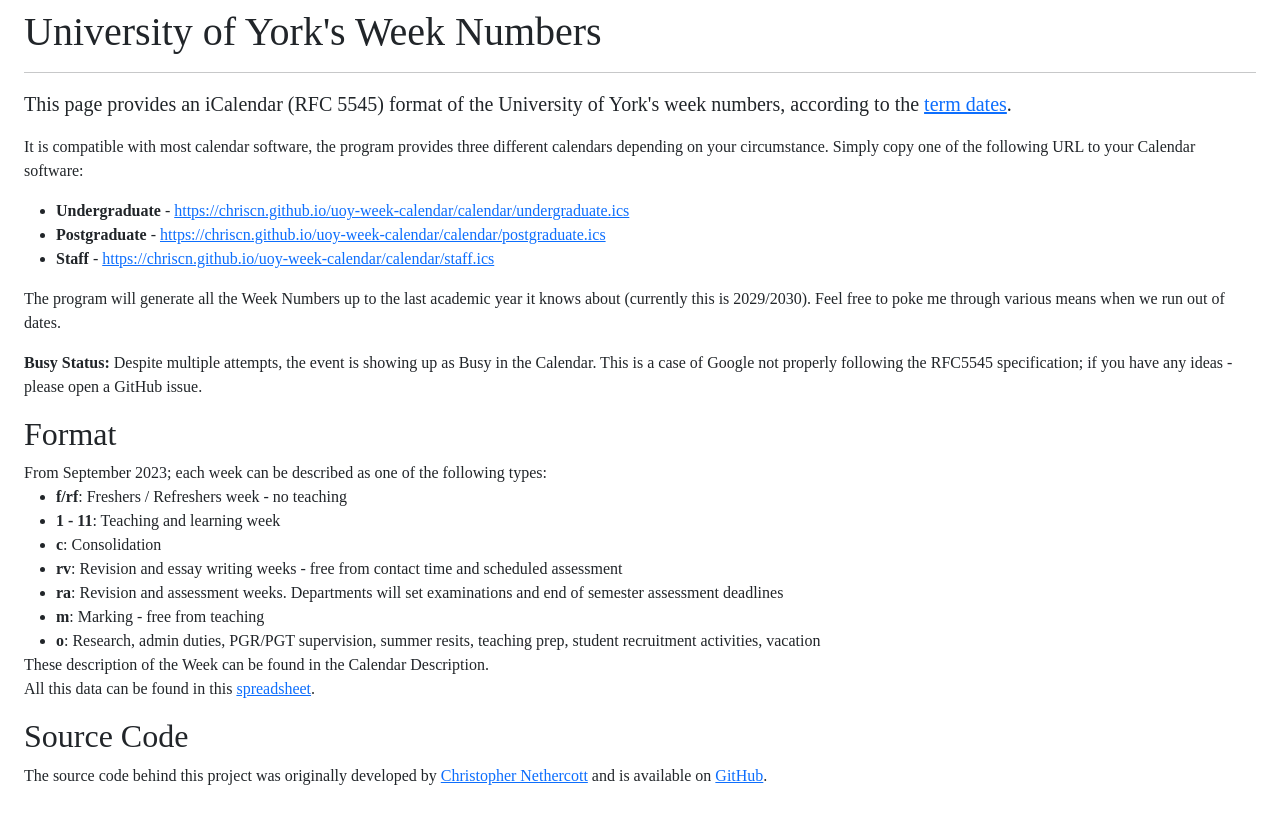
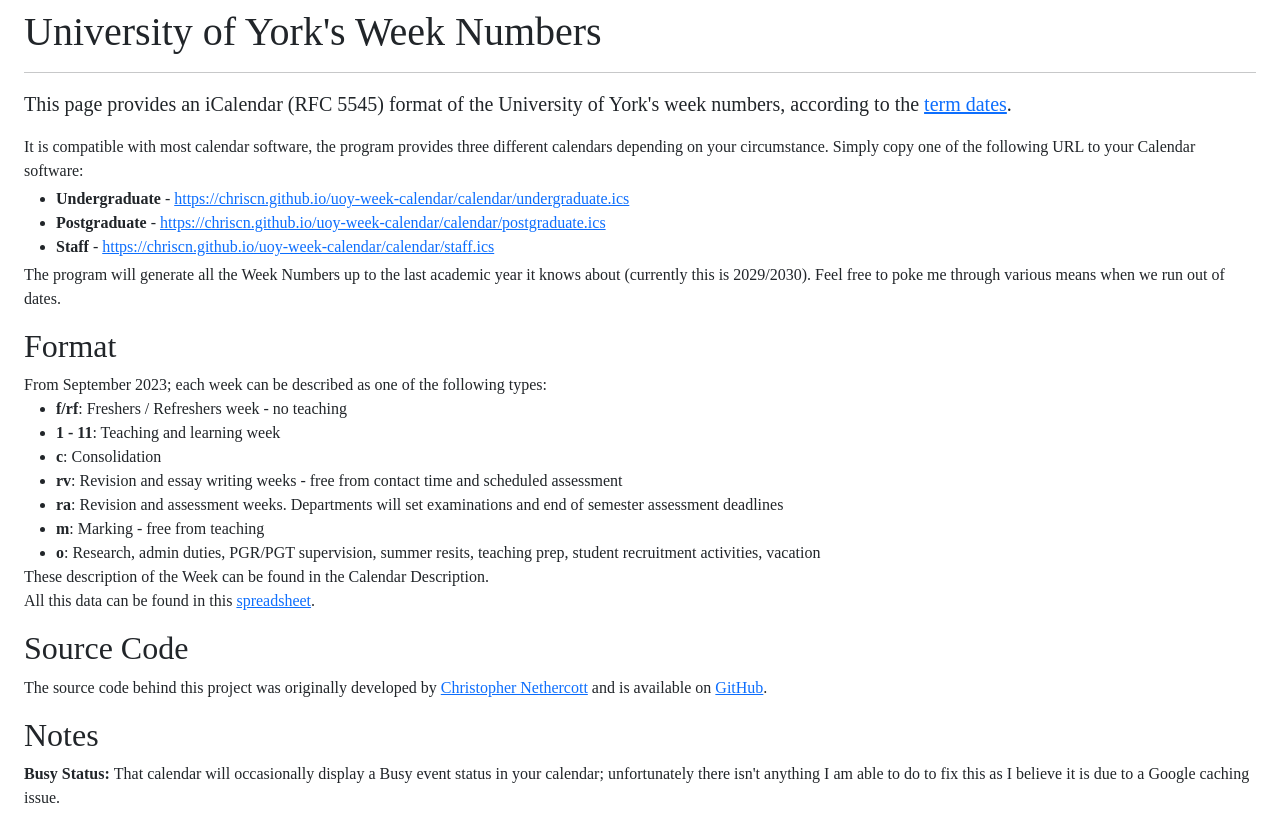
Before and after one commit to markspolakovs/uoy-week-calendar, a website: page src/public/index.html in a window 1280 px wide. Before the commit the page ends 804 px from the top, so only its background shows below. Drawn offline with nearby package versions, Linux system fonts and the light colour scheme.

Commit message:
Moved busy event status because it is kinda fixed idk ll

```diff
--- a/src/public/index.html
+++ b/src/public/index.html
@@ -19,14 +19,13 @@
             <h1>University of York's Week Numbers</h1>
             <hr />
             <p class="lead">This page provides an iCalendar (RFC 5545) format of the University of York's week numbers, according to the <a href="https://www.york.ac.uk/about/term-dates/" target="_blank">term dates</a>.</p>
-            <p>It is compatible with most calendar software, the program provides three different calendars depending on your circumstance. Simply copy one of the following URL to your Calendar software:</p>
-            <ul>
+            <p class="mb-1">It is compatible with most calendar software, the program provides three different calendars depending on your circumstance. Simply copy one of the following URL to your Calendar software:</p>
+            <ul class="mb-1">
                 <li><b>Undergraduate</b> - <a href="https://chriscn.github.io/uoy-week-calendar/calendar/undergraduate.ics">https://chriscn.github.io/uoy-week-calendar/calendar/undergraduate.ics</a></li>
                 <li><b>Postgraduate</b> - <a href="https://chriscn.github.io/uoy-week-calendar/calendar/postgraduate.ics">https://chriscn.github.io/uoy-week-calendar/calendar/postgraduate.ics</a></li>
                 <li><b>Staff</b> - <a href="https://chriscn.github.io/uoy-week-calendar/calendar/staff.ics">https://chriscn.github.io/uoy-week-calendar/calendar/staff.ics</a></li>
             </ul>
             <p>The program will generate all the Week Numbers up to the last academic year it knows about (currently this is 2029/2030). Feel free to poke me through various means when we run out of dates.</p>
-            <p><b>Busy Status:</b> Despite multiple attempts, the event is showing up as Busy in the Calendar. This is a case of Google not properly following the RFC5545 specification; if you have any ideas - please open a GitHub issue.</p>
             <h2>Format</h2>
             <p class="mb-0">From September 2023; each week can be described as one of the following types:</p>
             <ul class="mb-0">
@@ -42,6 +41,8 @@
             <p>All this data can be found in this <a href="https://docs.google.com/spreadsheets/d/1eJh5MMKvYYo0bjGf5IekGv-TGZrouPLa7y55KBcvCPI/edit?usp=sharing" target="_blank">spreadsheet</a>.</p>
             <h2>Source Code</h2>
             <p>The source code behind this project was originally developed by <a href="https://chrisnethercott.co.uk" target="_blank">Christopher Nethercott</a> and is available on <a href="https://github.com/chriscn/uoy-week-calendar">GitHub</a>.</p>
+            <h2>Notes</h2>
+            <p><b>Busy Status: </b>That calendar will occasionally display a Busy event status in your calendar; unfortunately there isn't anything I am able to do to fix this as I believe it is due to a Google caching issue.</p>
         </div>
         <script src="https://cdn.jsdelivr.net/npm/bootstrap@5.3.0-alpha1/dist/js/bootstrap.bundle.min.js" integrity="sha384-w76AqPfDkMBDXo30jS1Sgez6pr3x5MlQ1ZAGC+nuZB+EYdgRZgiwxhTBTkF7CXvN" crossorigin="anonymous"></script>
     </body>
```
